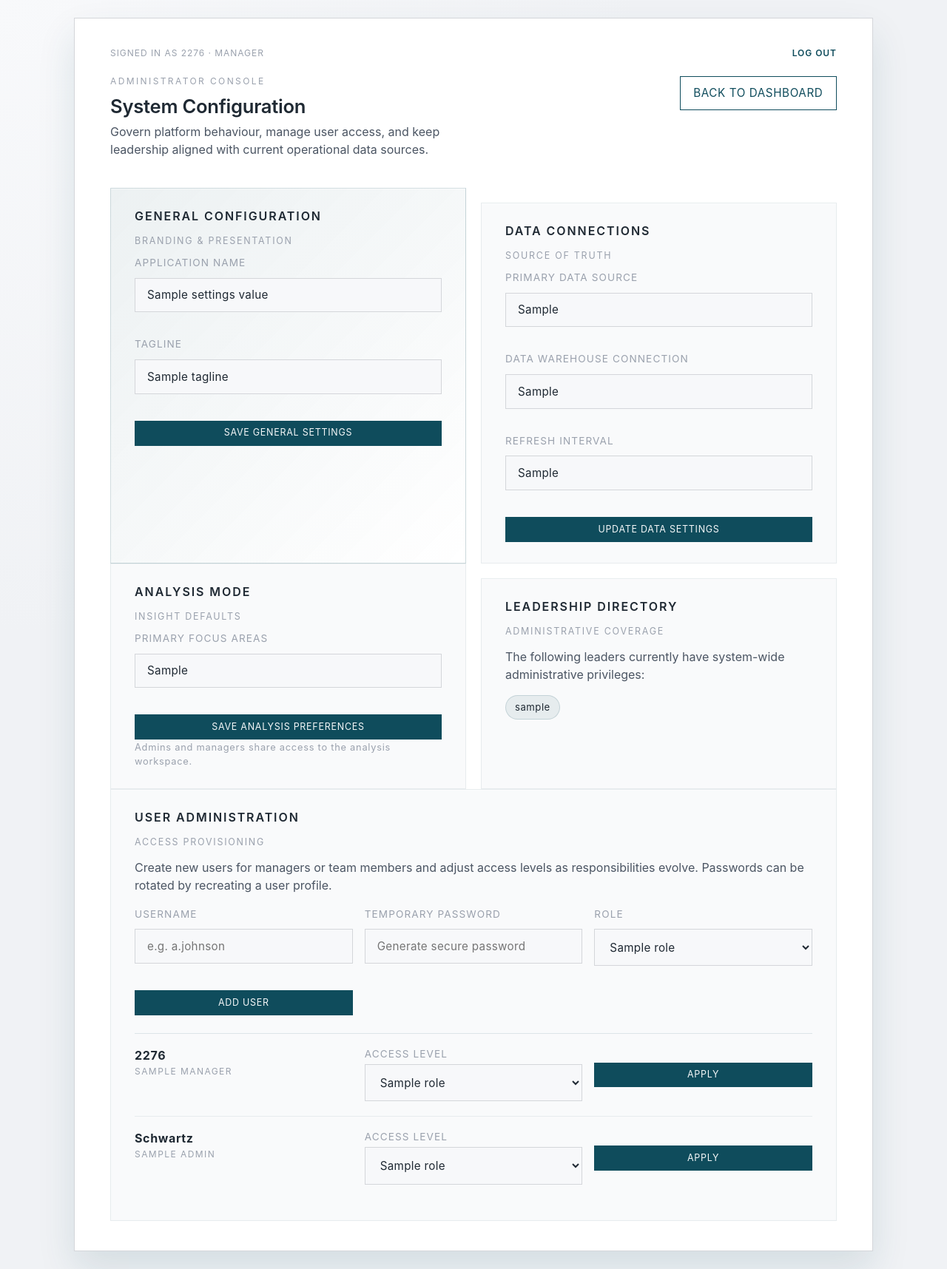
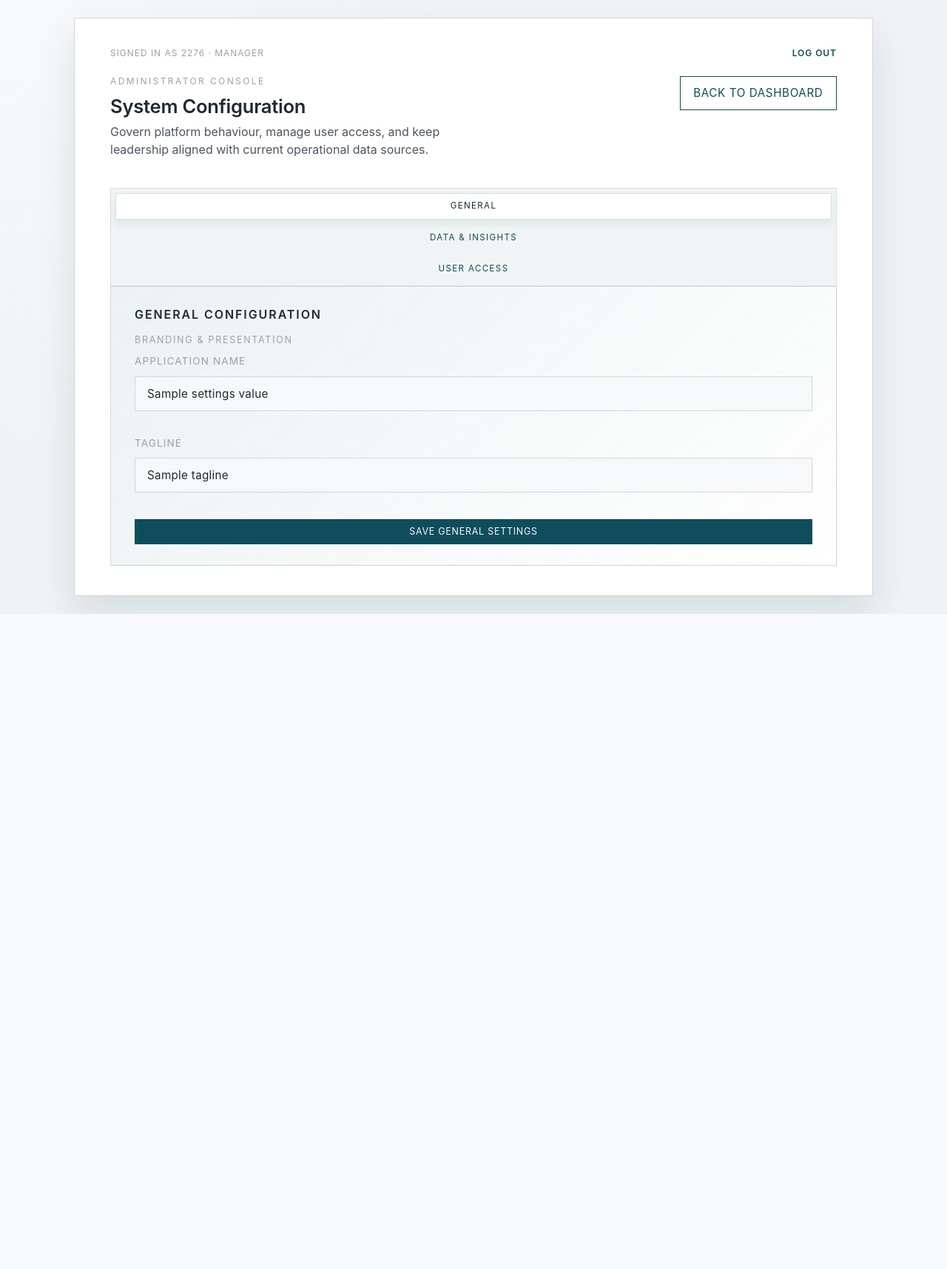
Before and after one commit to ThomasSchwartz18/reporting_software, a Flask app: template app/templates/auth/settings.html in a window 1280 px wide. Shown: the whole page at 74% size. After the commit the page ends 830 px from the top, so only its background shows below. Run offline with Flask 3, Linux system fonts and the light colour scheme; tables that the repository leaves empty hold one stand-in row (values such as "Sample post"); the template is opened without the code that fills it: values that come from a table or form of the project are taken from there, most other values are stand-ins (such as "Sample title", 1, 10 or a date in 2020).

Commit message:
Add user removal and tabbed layout to settings

```diff
--- a/app/templates/auth/settings.html
+++ b/app/templates/auth/settings.html
@@ -6,13 +6,65 @@
 
 {% block styles %}
   <style>
-    .settings-grid {
+    .settings-shell {
       display: flex;
       flex-direction: column;
-      gap: 1.75rem;
+      gap: 1.5rem;
     }
 
-    .settings-grid .card {
+    .settings-tabs {
+      display: flex;
+      flex-wrap: wrap;
+      gap: 0.5rem;
+      background: rgba(15, 76, 92, 0.06);
+      border: 1px solid rgba(15, 76, 92, 0.12);
+      padding: 0.35rem;
+    }
+
+    .settings-tab {
+      border: none;
+      background: transparent;
+      color: var(--accent);
+      text-transform: uppercase;
+      letter-spacing: 0.12em;
+      font-size: 0.72rem;
+      padding: 0.65rem 1.15rem;
+      cursor: pointer;
+      transition: background 0.2s ease, color 0.2s ease;
+    }
+
+    .settings-tab.is-active {
+      background: #ffffff;
+      border: 1px solid rgba(15, 76, 92, 0.18);
+      color: var(--text-primary);
+      box-shadow: 0 6px 12px rgba(15, 76, 92, 0.08);
+    }
+
+    .settings-panels {
+      display: flex;
+      flex-direction: column;
+      gap: 1.5rem;
+    }
+
+    .settings-panels.has-tabs .settings-panel {
+      display: none;
+    }
+
+    .settings-panels.has-tabs .settings-panel.is-active {
+      display: block;
+    }
+
+    .settings-panel {
+      display: flex;
+      flex-direction: column;
+      gap: 1.5rem;
+    }
+
+    .settings-panel .card-grid {
+      gap: 1.5rem;
+    }
+
+    .settings-panel .card {
       position: relative;
     }
 
@@ -57,6 +109,29 @@
     .settings-card__actions {
       display: flex;
       justify-content: flex-end;
+      gap: 0.75rem;
+    }
+
+    .leadership-pills {
+      display: flex;
+      flex-wrap: wrap;
+      gap: 0.6rem;
+      margin-top: 1rem;
+    }
+
+    .pill {
+      background: rgba(15, 76, 92, 0.08);
+      border: 1px solid rgba(15, 76, 92, 0.16);
+      padding: 0.5rem 0.75rem;
+      border-radius: 999px;
+      font-size: 0.82rem;
+      letter-spacing: 0.04em;
+    }
+
+    .empty-state {
+      padding: 1rem 0 0;
+      color: var(--muted);
+      font-size: 0.9rem;
     }
 
     .user-directory {
@@ -70,6 +145,7 @@
       gap: 1rem;
       padding: 1.25rem 0;
       border-bottom: 1px solid rgba(15, 76, 92, 0.08);
+      align-items: end;
     }
 
     .user-entry:last-child {
@@ -94,26 +170,22 @@
       color: var(--muted);
     }
 
-    .leadership-pills {
+    .user-entry__actions {
       display: flex;
       flex-wrap: wrap;
-      gap: 0.6rem;
-      margin-top: 1rem;
+      justify-content: flex-end;
+      gap: 0.75rem;
     }
 
-    .pill {
-      background: rgba(15, 76, 92, 0.08);
-      border: 1px solid rgba(15, 76, 92, 0.16);
-      padding: 0.5rem 0.75rem;
-      border-radius: 999px;
-      font-size: 0.82rem;
-      letter-spacing: 0.04em;
+    .button--ghost.button--danger {
+      border-color: rgba(190, 60, 60, 0.45);
+      color: #b91c1c;
     }
 
-    .empty-state {
-      padding: 1rem 0 0;
-      color: var(--muted);
-      font-size: 0.9rem;
+    .button--ghost.button--danger:hover,
+    .button--ghost.button--danger:focus {
+      background: rgba(185, 28, 28, 0.08);
+      color: #991b1b;
     }
 
     .card small {
@@ -143,8 +215,34 @@
     </div>
   </div>
 
-  <div class="settings-grid">
-    <div class="card-grid two-column">
+  <div class="settings-shell">
+    <div class="settings-tabs" role="tablist">
+      <button
+        type="button"
+        class="settings-tab is-active"
+        role="tab"
+        aria-selected="true"
+        data-tab-target="general"
+      >General</button>
+      <button
+        type="button"
+        class="settings-tab"
+        role="tab"
+        aria-selected="false"
+        data-tab-target="data"
+      >Data &amp; Insights</button>
+      <button
+        type="button"
+        class="settings-tab"
+        role="tab"
+        aria-selected="false"
+        data-tab-target="access"
+      >User Access</button>
+    </div>
+
+    <div class="settings-panels">
+      <section class="settings-panel is-active" data-tab-panel="general" role="tabpanel">
+        <div class="card-grid">
           <section class="card card--highlight">
             <h2>General Configuration</h2>
             <p class="settings-card__meta">Branding &amp; presentation</p>
@@ -175,7 +273,11 @@
               </div>
             </form>
           </section>
+        </div>
+      </section>
 
+      <section class="settings-panel" data-tab-panel="data" role="tabpanel" aria-hidden="true">
+        <div class="card-grid two-column">
           <section class="card">
             <h2>Data Connections</h2>
             <p class="settings-card__meta">Source of truth</p>
@@ -216,9 +318,7 @@
               </div>
             </form>
           </section>
-    </div>
 
-    <div class="card-grid two-column">
           <section class="card">
             <h2>Analysis Mode</h2>
             <p class="settings-card__meta">Insight defaults</p>
@@ -240,7 +340,11 @@
             </form>
             <small>Admins and managers share access to the analysis workspace.</small>
           </section>
+        </div>
+      </section>
 
+      <section class="settings-panel" data-tab-panel="access" role="tabpanel" aria-hidden="true">
+        <div class="card-grid two-column">
           <section class="card">
             <h2>Leadership Directory</h2>
             <p class="settings-card__meta">Administrative coverage</p>
@@ -255,7 +359,6 @@
               <p class="empty-state">No administrators have been assigned yet.</p>
             {% endif %}
           </section>
-    </div>
 
           <section class="card">
             <h2>User Administration</h2>
@@ -287,11 +390,15 @@
                 <button type="submit" class="button button--sm">Add User</button>
               </div>
             </form>
+          </section>
+        </div>
 
+        <section class="card">
+          <h2>Current Users</h2>
+          <p class="settings-card__meta">Manage existing access</p>
           <div class="user-directory">
             {% for directory_user in users %}
               <form method="post" class="user-entry">
-            <input type="hidden" name="action" value="update_user_role">
                 <input type="hidden" name="user_id" value="{{ directory_user.id }}">
                 <div class="user-entry__identity">
                   <strong>{{ directory_user.username }}</strong>
@@ -305,12 +412,42 @@
                     {% endfor %}
                   </select>
                 </div>
-            <div class="settings-card__actions" style="align-items: center;">
-              <button type="submit" class="button button--sm">Apply</button>
+                <div class="user-entry__actions">
+                  <button type="submit" class="button button--sm" name="action" value="update_user_role">Apply</button>
+                  <button
+                    type="submit"
+                    class="button button--sm button--ghost button--danger"
+                    name="action"
+                    value="delete_user"
+                    onclick="return confirm('Remove user {{ directory_user.username }}?');"
+                  >Remove</button>
                 </div>
               </form>
             {% endfor %}
           </div>
         </section>
+      </section>
     </div>
+  </div>
+  <script>
+    const tabs = document.querySelectorAll('.settings-tab');
+    const panels = document.querySelector('.settings-panels');
+    if (tabs.length && panels) {
+      panels.classList.add('has-tabs');
+      tabs.forEach((tab) => {
+        tab.addEventListener('click', () => {
+          const target = tab.dataset.tabTarget;
+          tabs.forEach((t) => {
+            t.classList.toggle('is-active', t === tab);
+            t.setAttribute('aria-selected', String(t === tab));
+          });
+          panels.querySelectorAll('.settings-panel').forEach((panel) => {
+            const isActive = panel.dataset.tabPanel === target;
+            panel.classList.toggle('is-active', isActive);
+            panel.setAttribute('aria-hidden', String(!isActive));
+          });
+        });
+      });
+    }
+  </script>
 {% endblock %}
```
Also changed, not shown: app/routes/auth.py (+44 -11 lines). Lines whose indentation alone changed are shown as unchanged.
